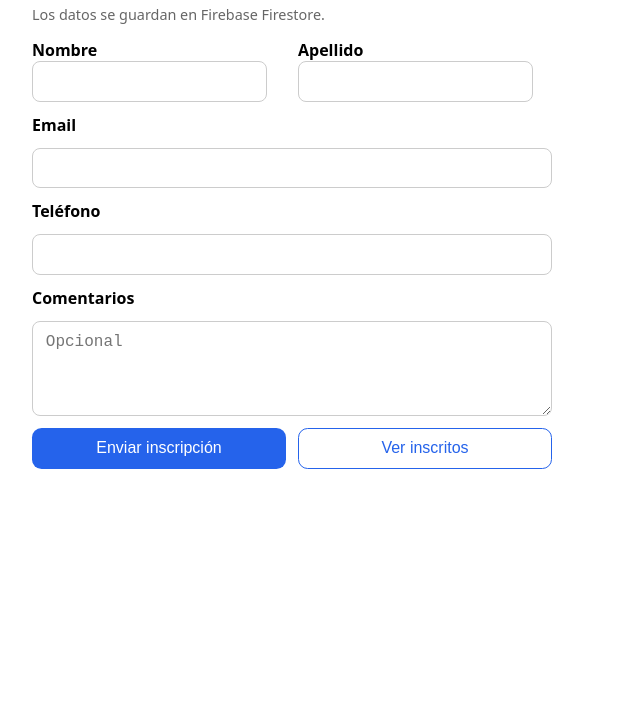
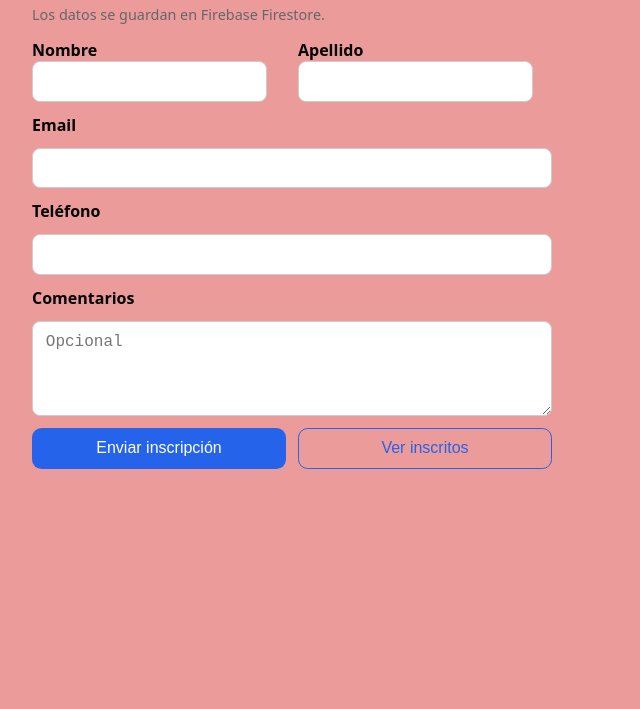
Before and after one commit to adelsocodigo/formulario-firebase, a plain HTML site: page index.html in a window 1280 px wide. Shown: the part 91-800 px from the top of the page, without its empty margins (0-640 px from the left). Drawn offline with Linux system fonts and the light colour scheme; no server answers.

Commit message:
cambio color style

```diff
--- a/styles/style.css
+++ b/styles/style.css
@@ -1,4 +1,8 @@
-body { font-family: system-ui, Arial, sans-serif; margin: 2rem; }
+body {
+  font-family: system-ui, Arial, sans-serif;
+  margin: 2rem;
+  background: #ec9b9b;}
+
 form { max-width: 520px; display: grid; gap: .75rem; }
 label { font-weight: 600; }
 input, textarea, button { padding: .65rem .8rem; font-size: 1rem; }
```
